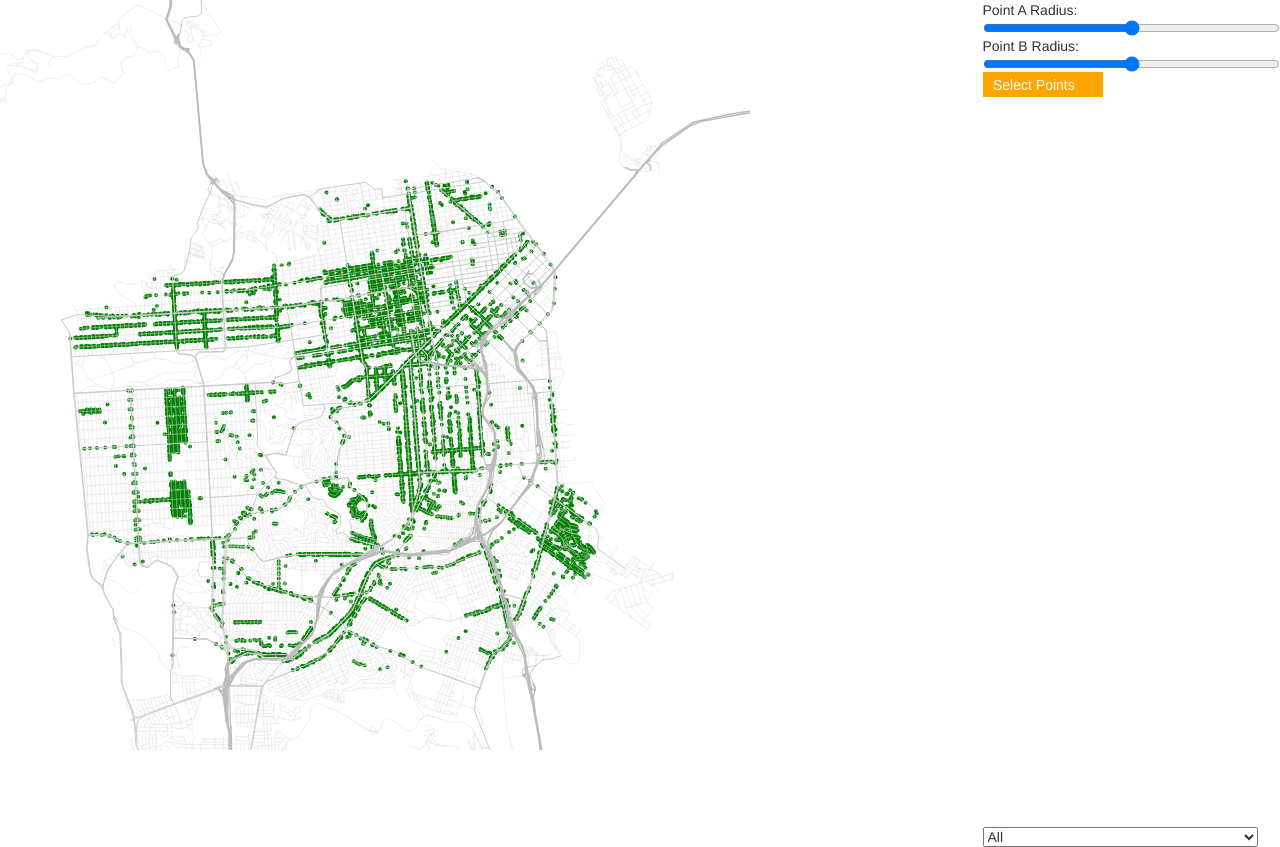
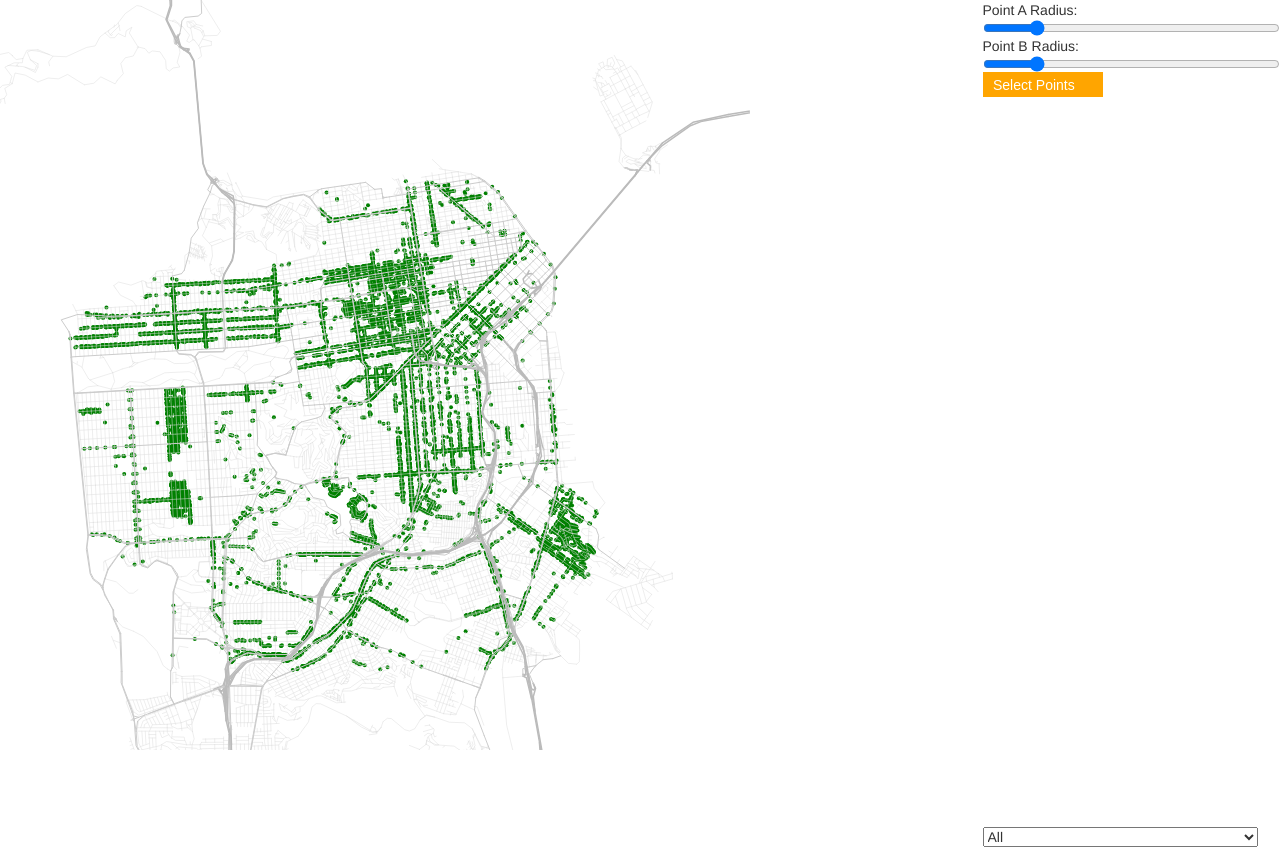
Before and after one commit to rafearon/SFTrees, a plain HTML site: page index.html in a window 1280 px wide. Drawn offline with nearby package versions, Linux system fonts and the light colour scheme.

Commit message:
fixed maximum slider size

```diff
--- a/index.html
+++ b/index.html
@@ -18,11 +18,11 @@
         <div class="col-md-3" id="dashboardContainer">
             <div>
                 <span>Point A Radius: </span>
-                <input id="aRadius" type="range" min="1" max="200">
+                <input id="aRadius" type="range" min="1" max="600" value="100">
             </div>
             <div>
                 <span>Point B Radius: </span>
-                <input id="bRadius" type="range" min="1" max="200">
+                <input id="bRadius" type="range" min="1" max="600" value="100">
             </div>
         </div>
     </div>
```
